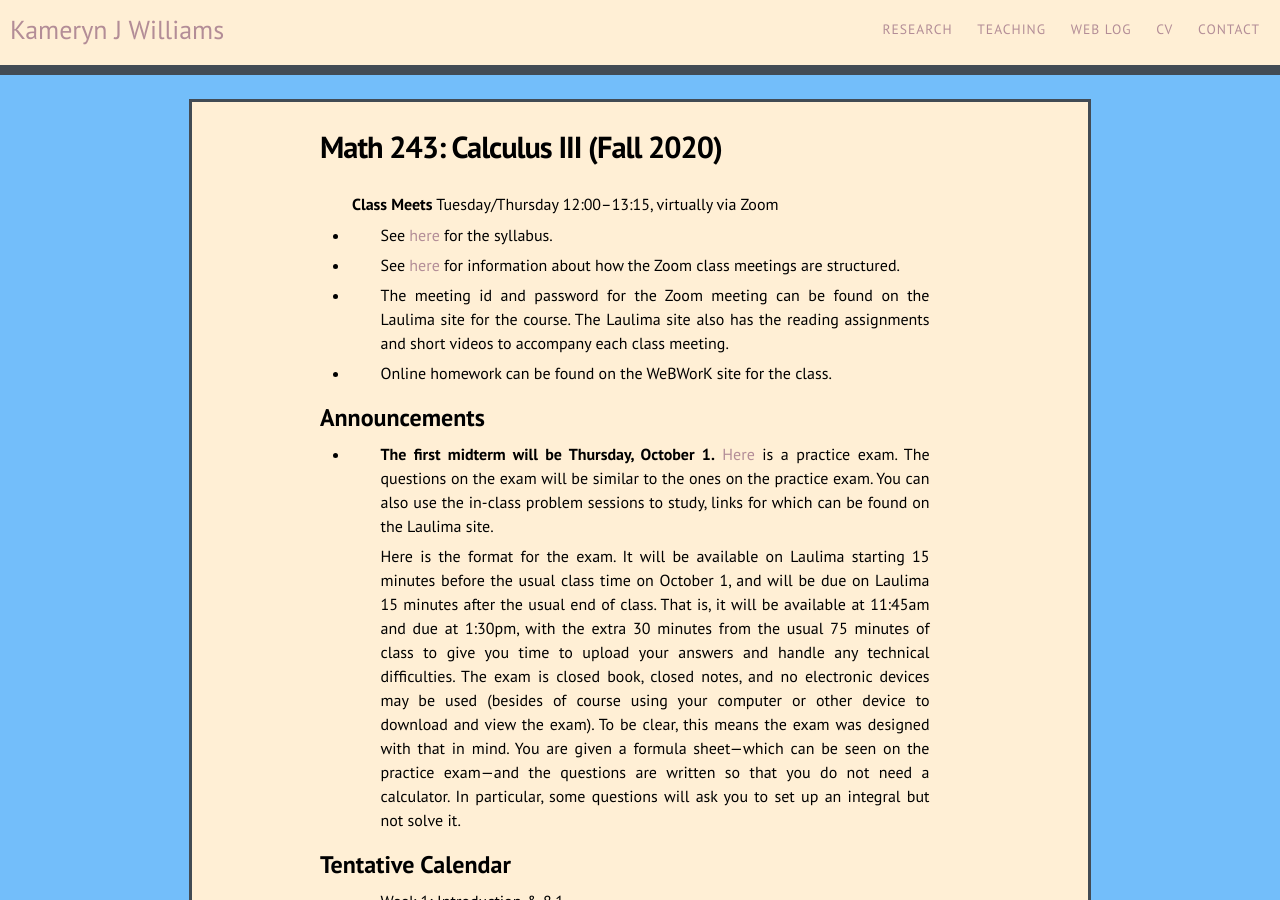
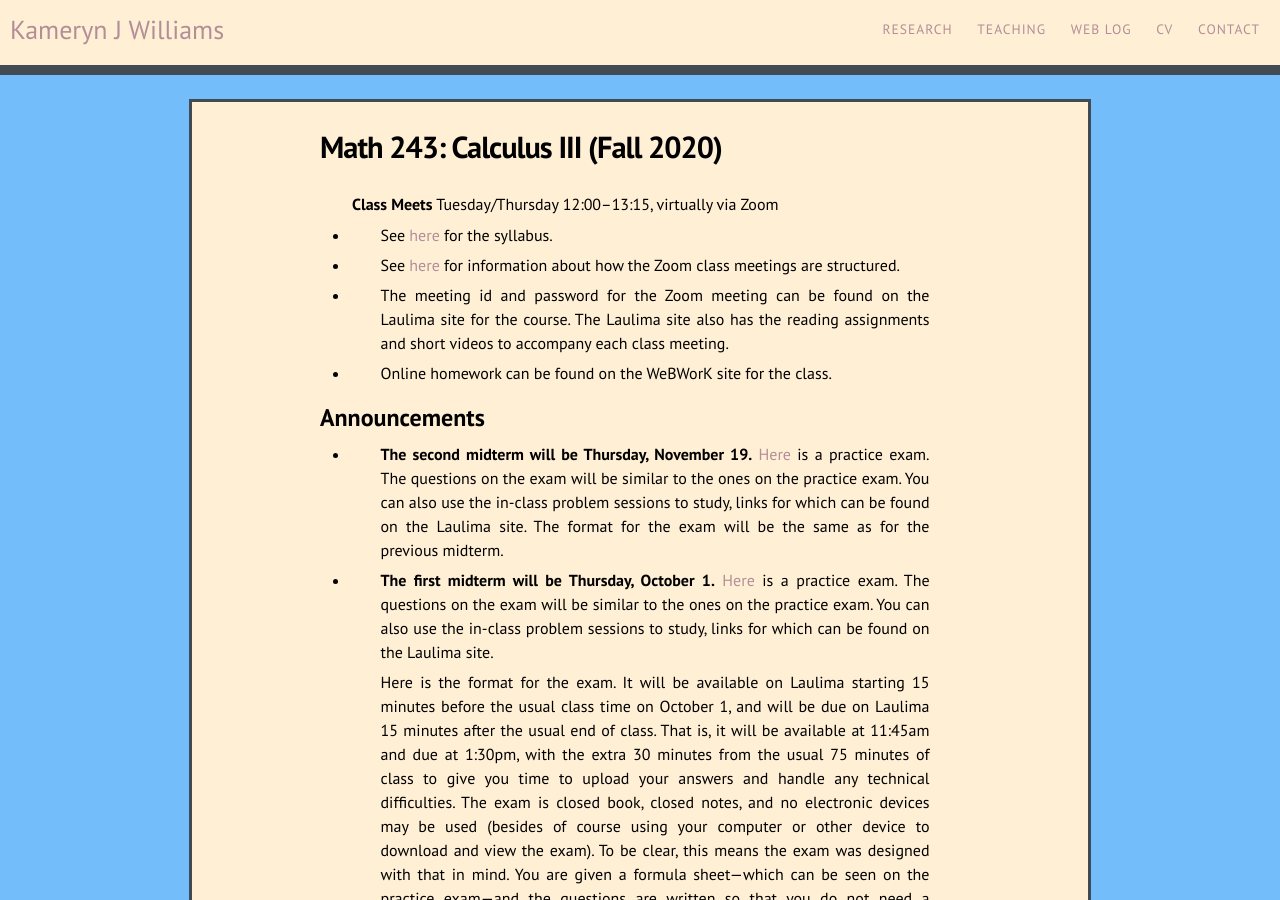
Before and after one commit to kamerynjw/kamerynjw.github.io, a Jekyll site: the page built from teaching/2020/math243.md, in a window 1280 px wide and 900 px high. Built offline with Jekyll 4.4.1, drawn with Linux system fonts in a browser that asks for light colours; nearby versions of some CDN libraries.

Commit message:
put up practice exam

```diff
--- a/teaching/2020/math243.md
+++ b/teaching/2020/math243.md
@@ -16,6 +16,8 @@
 
 Announcements
 -------------
+
+* **The second midterm will be Thursday, November 19.** [Here]({{ page.url }}p2.pdf) is a practice exam. The questions on the exam will be similar to the ones on the practice exam. You can also use the in-class problem sessions to study, links for which can be found on the Laulima site. The format for the exam will be the same as for the previous midterm.
 
 * **The first midterm will be Thursday, October 1.** [Here]({{ page.url}}p1.pdf) is a practice exam. The questions on the exam will be similar to the ones on the practice exam. You can also use the in-class problem sessions to study, links for which can be found on the Laulima site.
 
```
Also changed, not shown: 1 other file.
